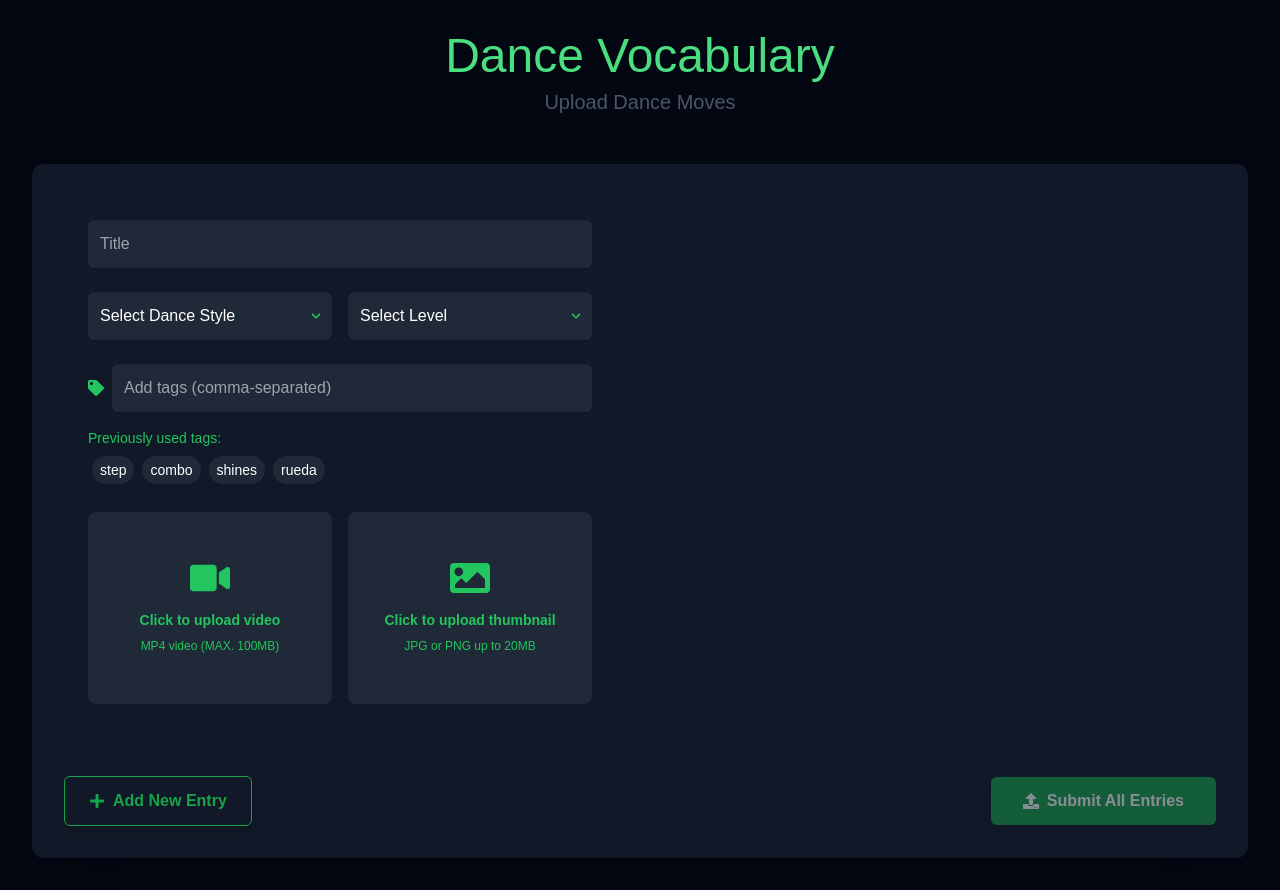
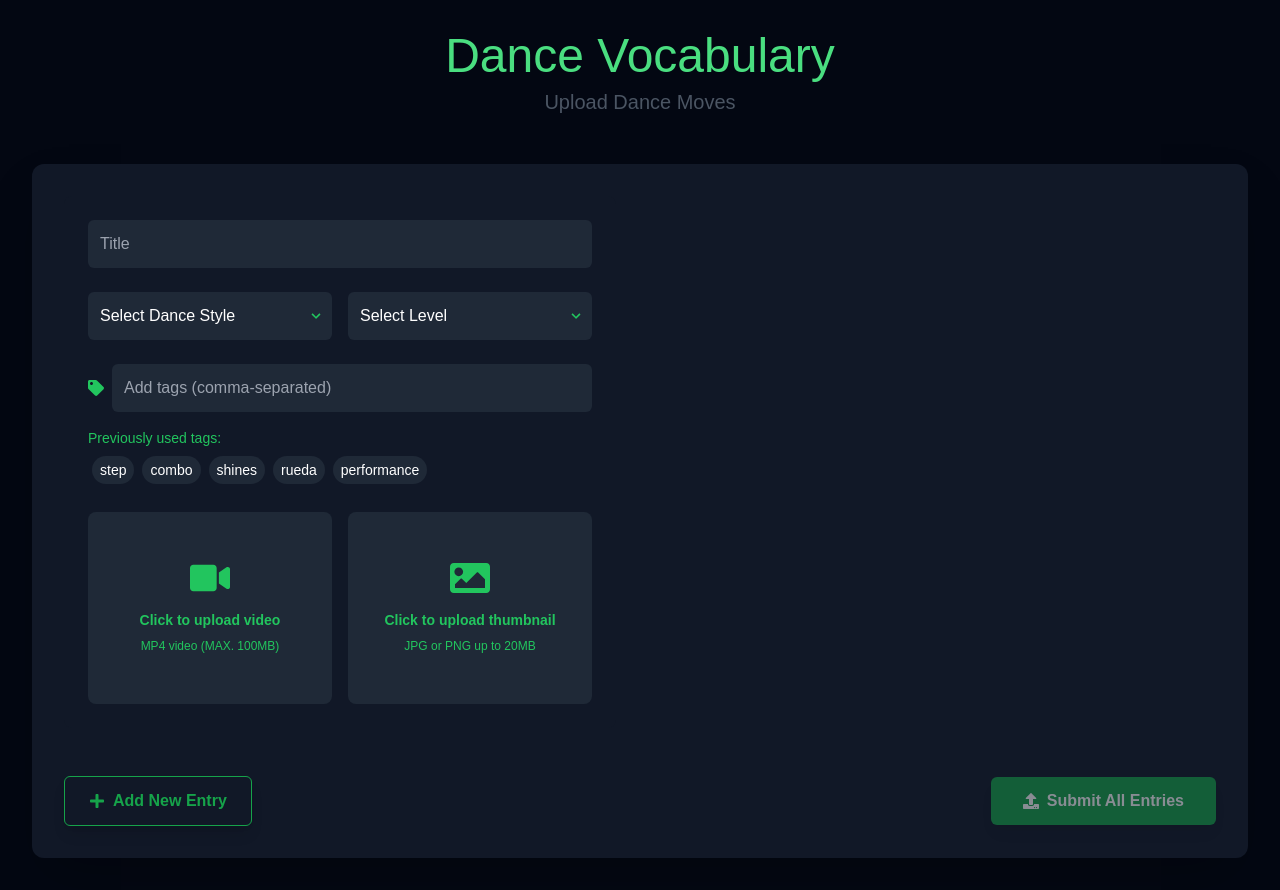
Before and after one commit to zaynvirkk/Dance-Vocabulary-Uploader, a Next.js app: page / in a window 1280 px wide. Built offline with nearby package versions, Linux system fonts and the light colour scheme.

Commit message:
additional default tag

```diff
--- a/app/components/UploadForm.tsx
+++ b/app/components/UploadForm.tsx
@@ -6,7 +6,7 @@ import AddEntryButton from './AddEntryButton';
 import SubmitButton from './SubmitButton';
 import { FaExclamationCircle, FaCheckCircle } from 'react-icons/fa';
 
-const DEFAULT_TAGS = ['step', 'combo', 'shines', 'rueda'];
+const DEFAULT_TAGS = ['step', 'combo', 'shines', 'rueda', 'performance'];
 
 function UploadForm() {
   const [entries, setEntries] = useState<Entry[]>([
```
